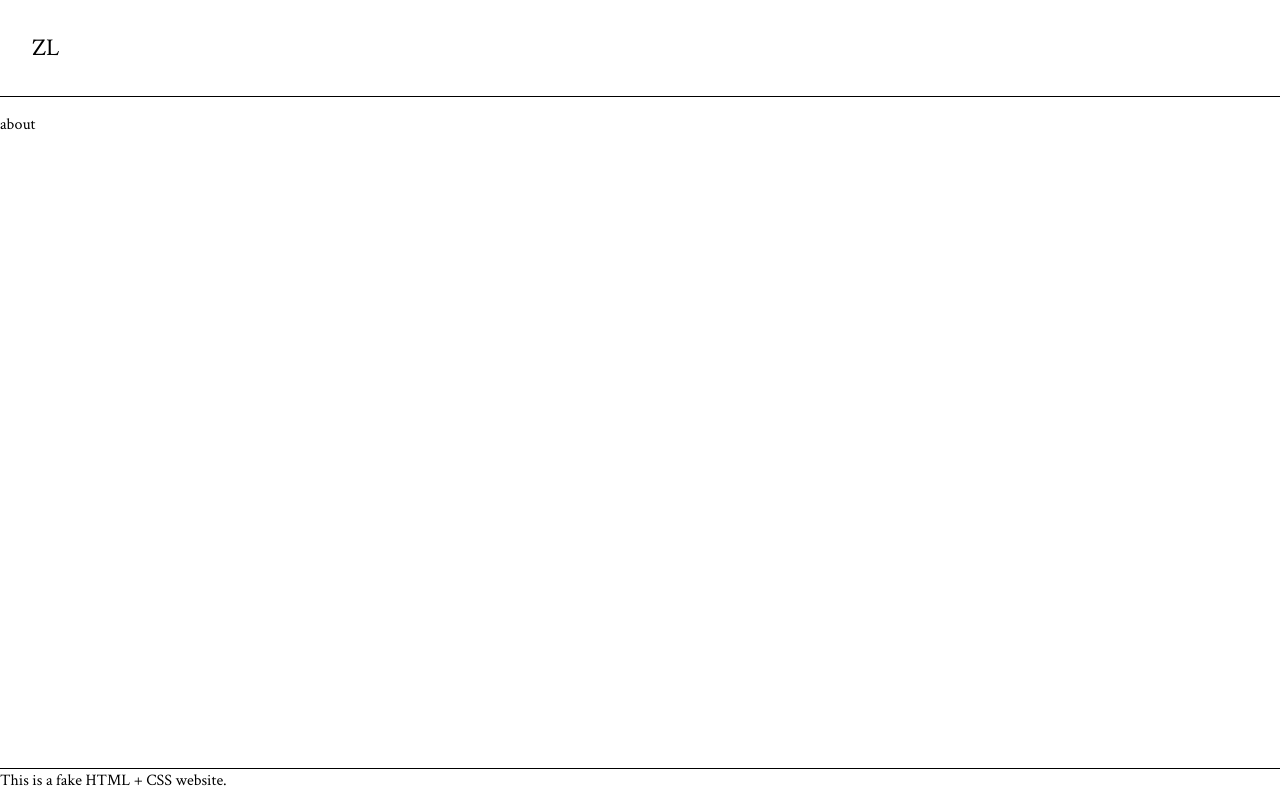
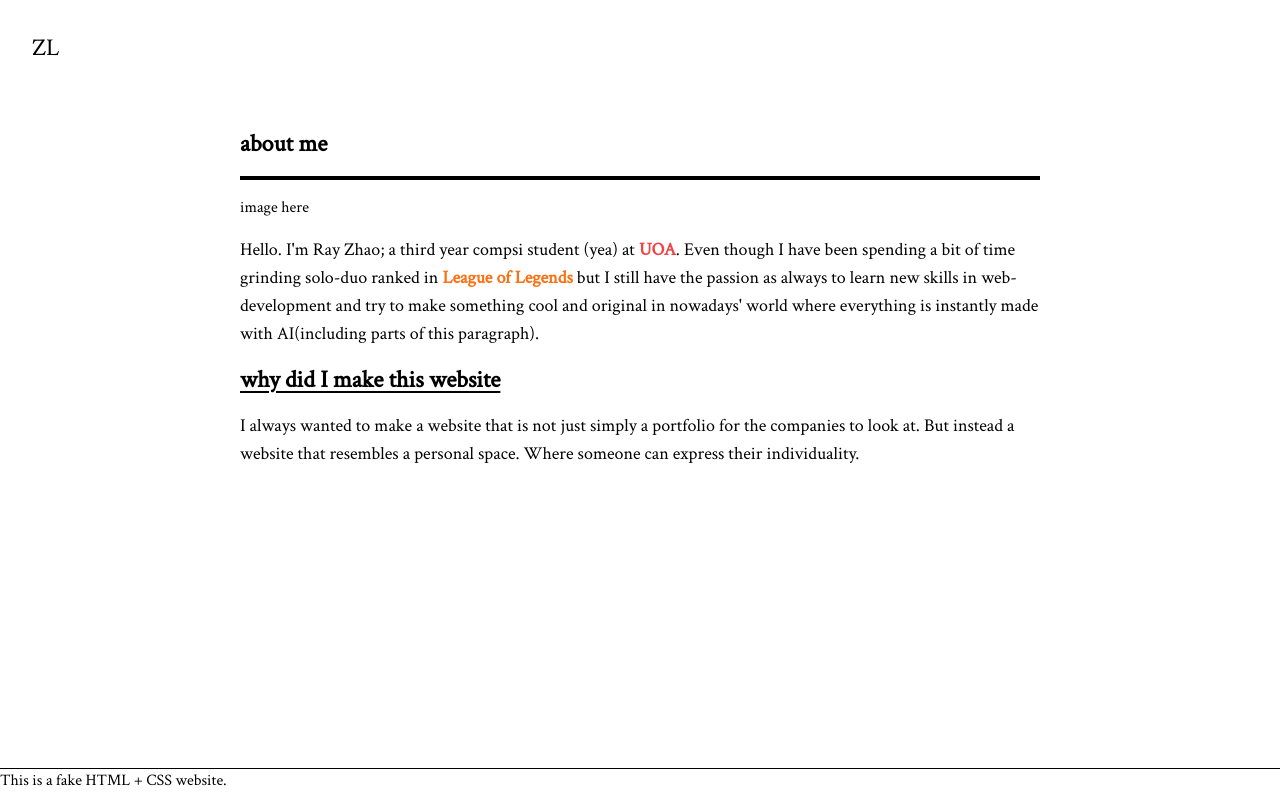
Before and after one commit to zlrkw11/zl-v2, a Next.js app: page /about in a window 1280 px wide. Built offline with nearby package versions, Linux system fonts and the light colour scheme.

Commit message:
removing border on layout

```diff
--- a/app/about/page.tsx
+++ b/app/about/page.tsx
@@ -1,7 +1,55 @@
 "use client";
 import Footer from "../components/footer";
+import Sona from "../../public/assets/sona.jpeg";
+import Image from "next/image";
+import Link from "next/link";
+const Line = () => {
+  return <div className="border-2 border-black w-full h-0"></div>;
+};
 const About = () => {
-  return <div className="">about</div>;
+  return (
+    <div className="flex flex-col items-center m-4 justify-center ">
+      <div className="flex flex-col md:w-[800px] gap-4">
+        <h1 id="about-title-1" className="font-bold text-2xl">
+          about me
+        </h1>
+        <Line />
+        <div id="image-section">
+          {/* <Image src={Sona} width={100} height={100} alt="a picture of sona" /> */}
+          image here
+        </div>
+        <div>
+          <p className="text-lg">
+            Hello. I'm Ray Zhao; a third year compsi student (yea) at{" "}
+            <Link href="https://www.auckland.ac.nz/en.html">
+              <span className="text-red-500 font-bold hover:text-red-300">
+                UOA
+              </span>
+            </Link>
+            . Even though I have been spending a bit of time grinding solo-duo
+            ranked in{" "}
+            <Link href="https://www.leagueoflegends.com/en-au/">
+              <span className="text-orange-500 font-bold hover:text-orange-300">
+                League of Legends
+              </span>
+            </Link>{" "}
+            but I still have the passion as always to learn new skills in
+            web-development and try to make something cool and original in
+            nowadays' world where everything is instantly made with AI(including
+            parts of this paragraph).
+          </p>
+        </div>{" "}
+        <h1 className="font-bold text-2xl underline underline-offset-4">
+          why did I make this website
+        </h1>
+        <p className="text-lg">
+          I always wanted to make a website that is not just simply a portfolio
+          for the companies to look at. But instead a website that resembles a
+          personal space. Where someone can express their individuality.
+        </p>
+      </div>
+    </div>
+  );
 };
 
 export default About;
--- a/app/layout.tsx
+++ b/app/layout.tsx
@@ -15,7 +15,7 @@ export default function RootLayout({
   return (
     <html lang="en">
       <body className={`min-h-screen flex flex-col ${crimsonFont.className}`}>
-        <div className="flex justify-between border-b border-black p-8 mb-4">
+        <div className="flex justify-between p-8 mb-4">
           <h1 className="md:text-2xl text-lg" id="title">
             ZL
           </h1>
--- a/app/page.tsx
+++ b/app/page.tsx
@@ -1,6 +1,7 @@
 import Link from "next/link";
 import Image from "next/image";
 import Globe from "../public/assets/globe.svg";
+import Bulb from "../public/assets/bulb.svg";
 import styles from "../app/styles/Home.module.css";
 export default function Home() {
   return (
@@ -39,7 +40,9 @@ export default function Home() {
         </ul>{" "}
       </div>
 
-      <h1 className="flex ml-auto mr-24 mt-56">Welcome to my personal space</h1>
+      <h1 className="flex ml-auto mr-24 mt-48 text-2xl">
+        Welcome to my personal space.
+      </h1>
     </div>
   );
 }
```
Also changed, not shown: public/assets/sona.jpeg (added).
